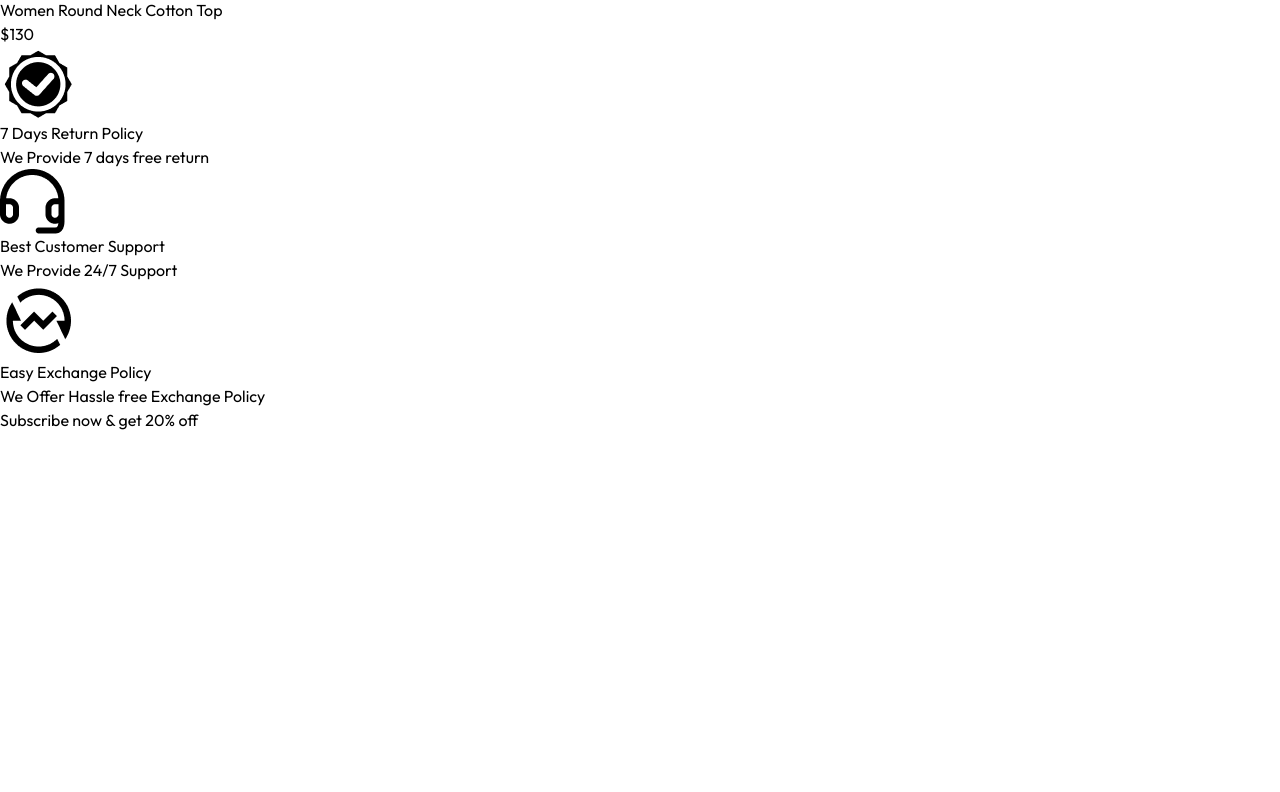
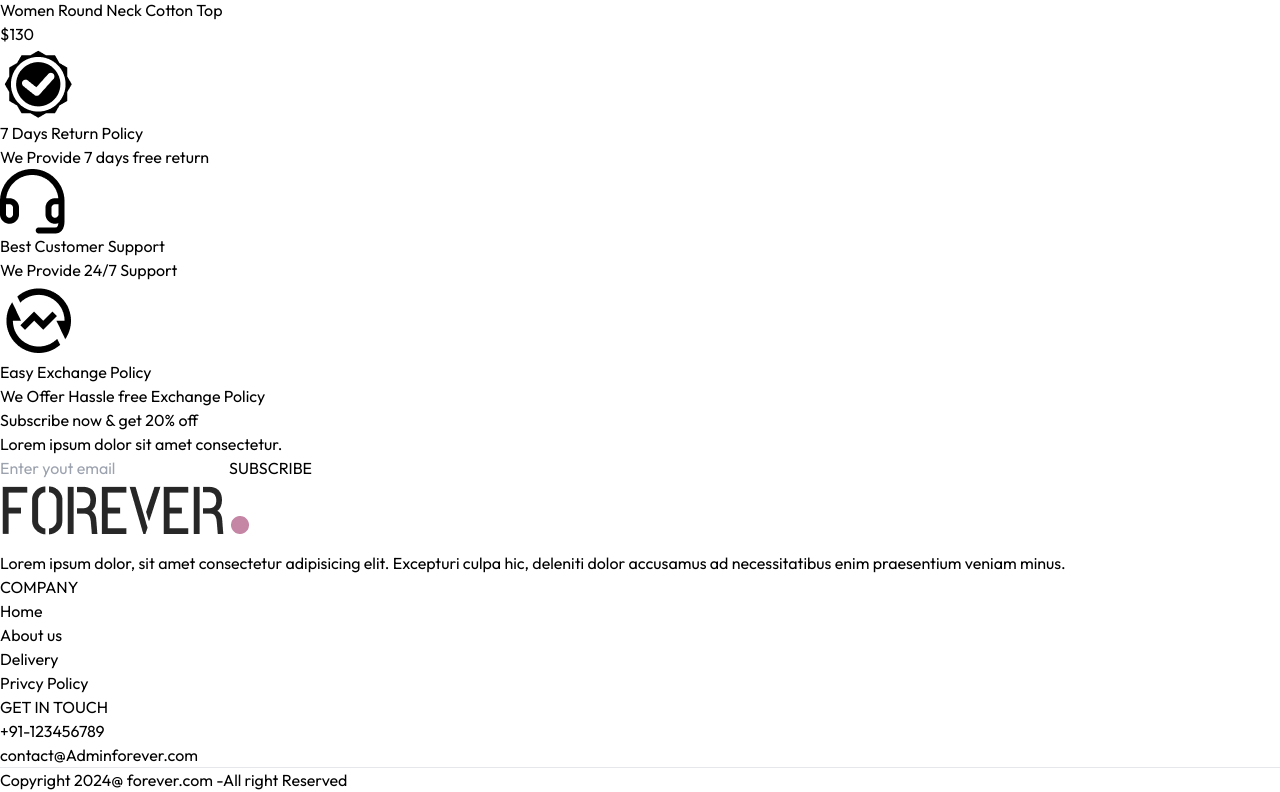
Before and after one commit to shubham7408/Ecommerce-Website, a React (Vite) app in the folder Front-end/: page / in a window 1280 px wide. Shown: the part 9086-9878 px from the top of the page. Before the commit the page ends 9518 px from the top, so only its background shows below. Built offline with nearby package versions, Linux system fonts and the light colour scheme.

Commit message:
Finished the Homepage

```diff
--- a/Front-end/src/App.jsx
+++ b/Front-end/src/App.jsx
@@ -12,6 +12,7 @@
 import Product from "./pages/Product"
 import Error from "./pages/Error"
 import Navbar from "./components/Navbar"
+import Footer from './components/Footer';
 
 const App = () => {
   return (
@@ -29,7 +30,7 @@
         <Route path = "/orders" element={<Orders/>}/>
         <Route path = "/*" element={<Error/>}/>
       </Routes>
-
+      <Footer/>
     </div>
   )
 }
--- /dev/null
+++ b/Front-end/src/components/Footer.jsx
@@ -0,0 +1,45 @@
+// eslint-disable-next-line no-unused-vars
+import React from 'react'
+import {assets} from "../assets/frontend_assets/assets"
+
+const Footer = () => {
+  return (
+  <div>
+    <div className="flex flex-col sm:grid grid-cols-[3fr_1fr_1fr] gap-14 my-10 mt-40 text-sm">
+
+        <div>
+            <img src={assets.logo} className="mb-5  w-32" alt="logo"/>
+            <p className="w-full md:w-2/3 text-gray-600">
+                Lorem ipsum dolor, sit amet consectetur adipisicing elit. Excepturi culpa hic, deleniti dolor accusamus ad necessitatibus enim praesentium veniam minus.
+            </p>
+        </div>
+
+        <div>
+            <p className="text-xl font-meduim mb-5">COMPANY</p>
+            <ul className="flex flex-col gap-1 text-gray-600">
+                <li>Home</li>
+                <li>About us</li>
+                <li>Delivery</li>
+                <li>Privcy Policy</li>
+            </ul>
+        </div>
+
+        <div>
+            <p className="text-xl font-meduim mb-5">GET IN TOUCH</p>
+            <ul className="flex flex-col gap-1 text-gray-600">
+                <li>+91-123456789</li>
+                <li>contact@Adminforever.com</li>
+            </ul>
+        </div>
+
+        <div>
+            <hr />
+            <p className="py-5 text-sm text-center">Copyright 2024@ forever.com -All right Reserved</p>
+        </div>
+
+    </div>
+  </div>
+  )
+}
+
+export default Footer
--- a/Front-end/src/components/NewLetter.jsx
+++ b/Front-end/src/components/NewLetter.jsx
@@ -2,10 +2,19 @@
 import React from 'react'
 
 const NewLetter = () => {
+
+  const OnSubmitHandler = (event) => {
+    event.preventDefault();
+  }
+
   return (
     <div className="text-center">
         <p className="text-2xl font-medium text-gray-800">Subscribe now & get 20% off</p>
-
+        <p className="text-gray-400 mt-3">Lorem ipsum dolor sit amet consectetur.</p>
+        <form onSubmit={OnSubmitHandler} className="w-full sm:w-1/2 flex items-center gap-3 mx-auto my-6 border pl-3">
+          <input className="w-full sm:flex-1 outline-none" type="email" placeholder="Enter yout email" required/>
+          <button type='submit' className="bg-black text-white text-xs px-10 py-4">SUBSCRIBE</button>
+        </form>
     </div>
   )
 }
```
